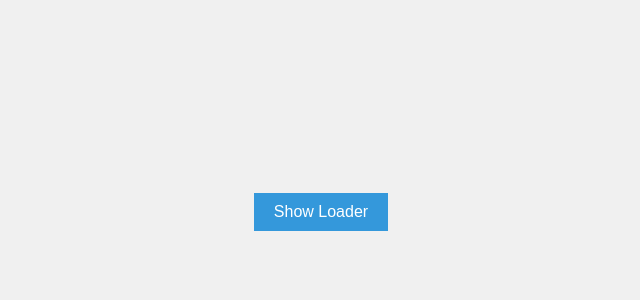
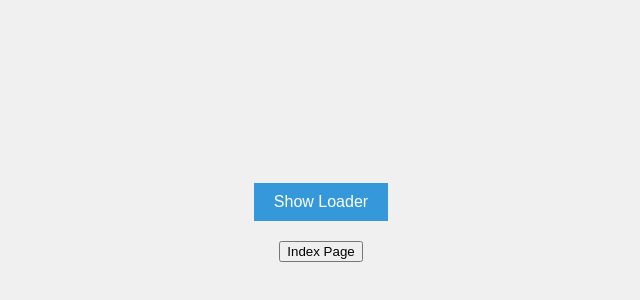
Before and after one commit to mahmoudmehany/website-task, a plain HTML site: page loader.html in a window 1280 px wide. Shown: the part 178-478 px from the top of the page, without its empty margins (319-959 px from the left). Drawn offline with Linux system fonts and the light colour scheme.

Commit message:
added button to switch between pages

```diff
--- a/loader.html
+++ b/loader.html
@@ -13,5 +13,8 @@
     <div id="loader-container">
         <div id="loader"></div>
     </div>
+    <a href="index.html">
+        <button>Index Page</button>
+      </a>
 </body>
 </html>
```
Also changed, not shown: index.html (+3 -1 lines).
